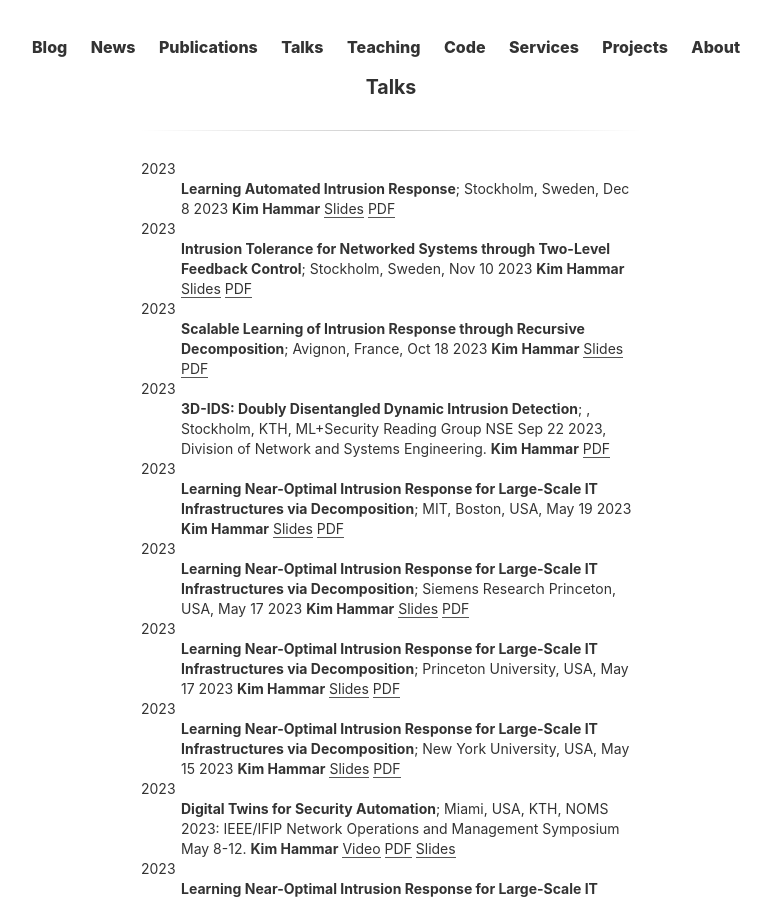
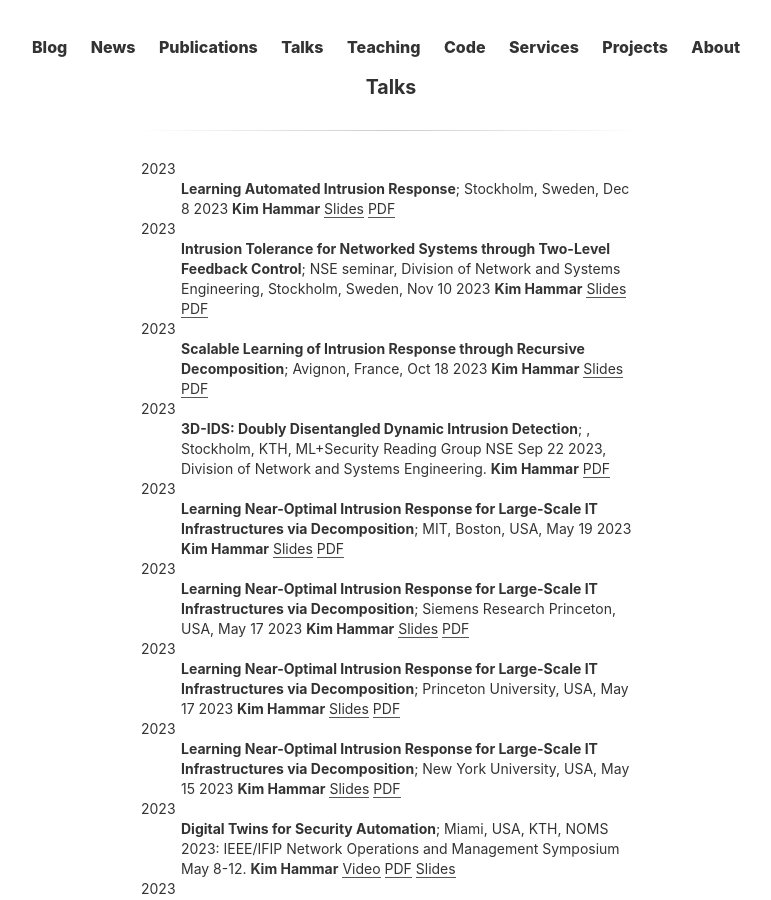
Before and after one commit to Limmen/Limmen.github.io, a Jekyll site: the page built from talks.md, in a window 1280 px wide and 900 px high, scrolled down 333 px. Shown: the whole window, without its empty margins (249-1020 px from the left). Built offline with Jekyll 4.4.1, drawn with Linux system fonts in a browser that asks for light colours.

Commit message:
add talk

```diff
--- a/talks.md
+++ b/talks.md
@@ -10,7 +10,7 @@ title: Talks
 	[PDF](/assets/slides/hammar_ericsson_research_dec_2023.pdf)
 
 2023
-:   **Intrusion Tolerance for Networked Systems through Two-Level Feedback Control**; Stockholm, Sweden, Nov 10 2023
+:   **Intrusion Tolerance for Networked Systems through Two-Level Feedback Control**; NSE seminar, Division of Network and Systems Engineering, Stockholm, Sweden, Nov 10 2023
     **Kim Hammar**
 	[Slides](https://www.slideshare.net/KimHammar/intrusion-tolerance-for-networked-systems-through-twolevel-feedback-control)
 	[PDF](/assets/slides/nse_seminar_10_nov_2023_kim.pdf)
```
